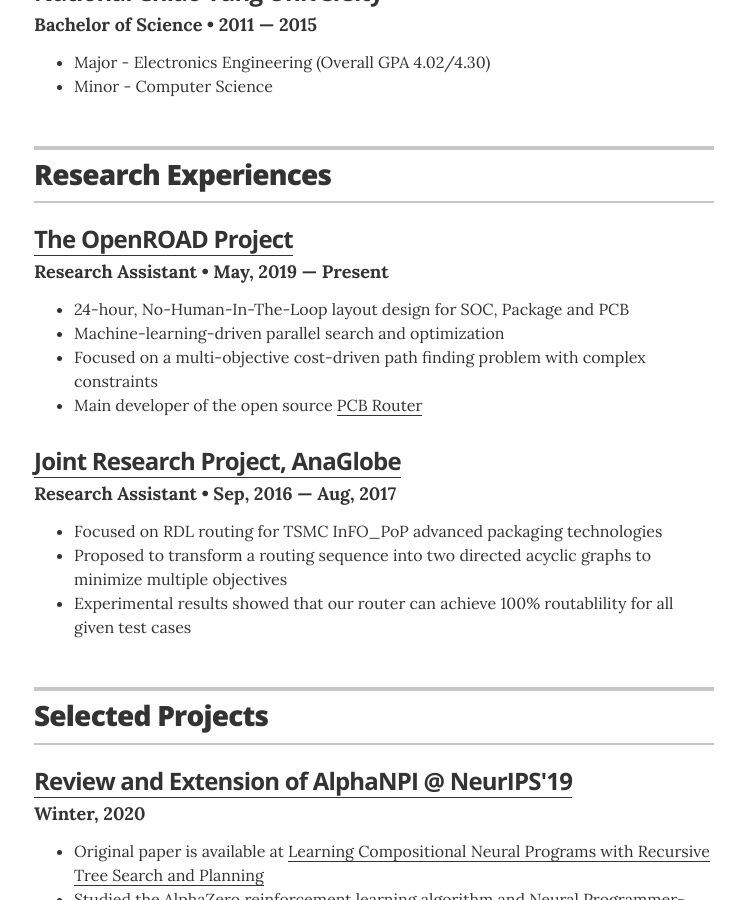
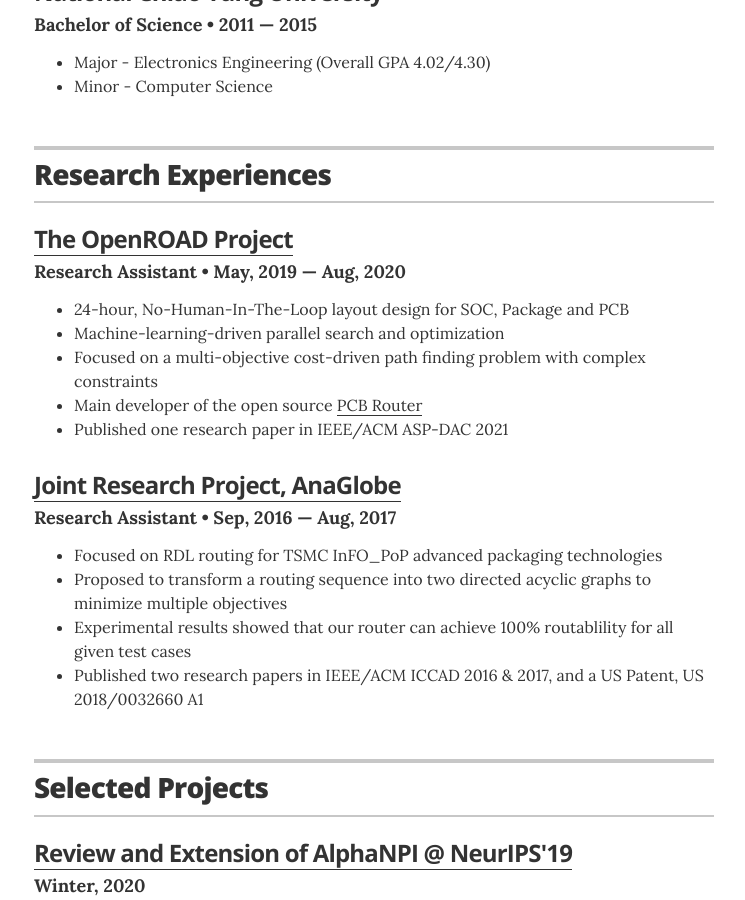
Before and after one commit to jamestclin/jamestclin.github.io, a Jekyll site: the page built from index.html, in a window 1280 px wide and 900 px high, scrolled down 2404 px. Shown: the whole window, without its empty margins (266-1011 px from the left). Built offline with Jekyll 4.4.1, drawn with Linux system fonts in a browser that asks for light colours.

Commit message:
Update research.yml

```diff
--- a/_data/research.yml
+++ b/_data/research.yml
@@ -3,13 +3,13 @@
 
 - project: The OpenROAD Project
   role: Research Assistant
-  duration: May, 2019 &mdash; Present
+  duration: May, 2019 &mdash; Aug, 2020
   url: "https://theopenroadproject.org/"
-  description: <ul class="resume-item-list"><li>24-hour, No-Human-In-The-Loop layout design for SOC, Package and PCB</li><li>Machine-learning-driven parallel search and optimization</li><li>Focused on a multi-objective cost-driven path finding problem with complex constraints</li><li>Main developer of the open source <a href="https://github.com/The-OpenROAD-Project/PcbRouter">PCB Router</a></li></ul>
+  description: <ul class="resume-item-list"><li>24-hour, No-Human-In-The-Loop layout design for SOC, Package and PCB</li><li>Machine-learning-driven parallel search and optimization</li><li>Focused on a multi-objective cost-driven path finding problem with complex constraints</li><li>Main developer of the open source <a href="https://github.com/The-OpenROAD-Project/PcbRouter">PCB Router</a></li><li>Published one research paper in IEEE/ACM ASP-DAC 2021</li></ul>
 
 # Springfield Community Outreach Group
 - project: Joint Research Project, AnaGlobe
   role: Research Assistant
   duration: Sep, 2016 &mdash; Aug, 2017
   url: "http://anaglobe.com/"
-  description: <ul class="resume-item-list"><li>Focused on RDL routing for TSMC InFO_PoP advanced packaging technologies</li><li> Proposed to transform a routing sequence into two directed acyclic graphs to minimize multiple objectives</li><li>Experimental results showed that our router can achieve 100% routablility for all given test cases</li></ul>
+  description: <ul class="resume-item-list"><li>Focused on RDL routing for TSMC InFO_PoP advanced packaging technologies</li><li> Proposed to transform a routing sequence into two directed acyclic graphs to minimize multiple objectives</li><li>Experimental results showed that our router can achieve 100% routablility for all given test cases</li><li>Published two research papers in IEEE/ACM ICCAD 2016 & 2017, and a US Patent, US 2018/0032660 A1</li></ul>
```
